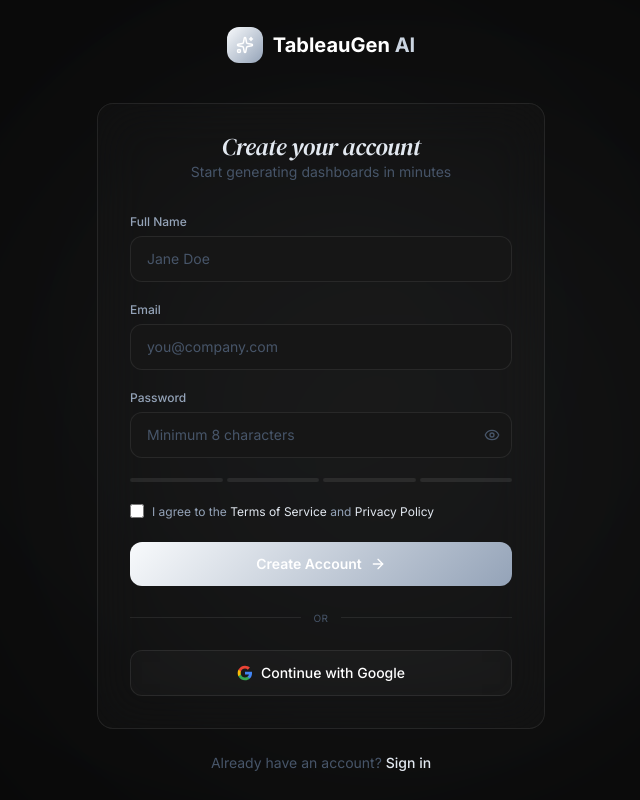
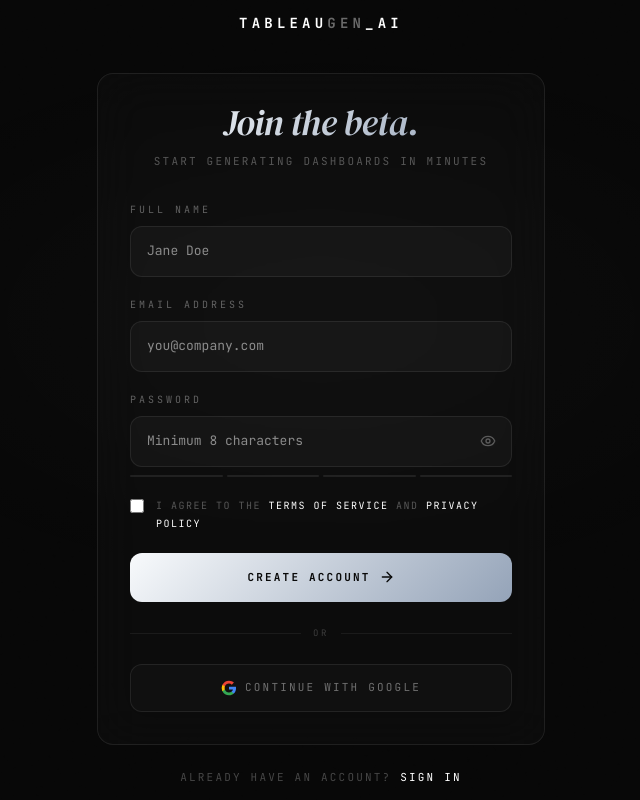
Before and after one commit to COZYkrish/TableauGen-AI, a React (Vite) app in the folder frontend/: page /signup in a window 1280 px wide. Shown: the whole page, without its empty margins (319-959 px from the left). Built offline with nearby package versions, Linux system fonts and the light colour scheme.

Commit message:
update LoginPage and SignupPage with the new aesthetic:"

```diff
--- a/frontend/src/pages/SignupPage.tsx
+++ b/frontend/src/pages/SignupPage.tsx
@@ -1,7 +1,7 @@
 import { useState } from 'react'
 import { Link, useNavigate } from 'react-router-dom'
 import { motion } from 'framer-motion'
-import { Sparkles, Eye, EyeOff, ArrowRight } from 'lucide-react'
+import { Eye, EyeOff, ArrowRight } from 'lucide-react'
 import { auth, setToken } from '@/lib/api'
 
 export default function SignupPage() {
@@ -10,7 +10,6 @@
   const [password, setPassword] = useState('')
   const [showPw, setShowPw] = useState(false)
   const [loading, setLoading] = useState(false)
-
   const navigate = useNavigate()
   const [error, setError] = useState<string | null>(null)
 
@@ -20,7 +19,6 @@
     setError(null)
     try {
       await auth.signup({ email, full_name: name, password })
-      // Auto-login after signup
       const token = await auth.login({ email, password })
       setToken(token.access_token)
       navigate('/app')
@@ -31,68 +29,147 @@
     }
   }
 
+  const pwStrength =
+    password.length >= 12 ? 4 : password.length >= 8 ? 3 : password.length >= 5 ? 2 : password.length > 0 ? 1 : 0
+
+  const strengthColors = ['rgba(255,255,255,0.08)', 'rgba(252,165,165,0.6)', 'rgba(252,211,77,0.7)', 'rgba(134,239,172,0.7)', 'rgba(134,239,172,1)']
+
+  const inputStyle = {
+    background: 'rgba(255,255,255,0.03)',
+    border: '1px solid rgba(255,255,255,0.08)',
+    fontFamily: 'var(--font-mono)',
+    fontSize: '13px',
+    color: '#fff',
+  }
+
+  const labelStyle = {
+    fontFamily: 'var(--font-mono)',
+    fontSize: '10px',
+    textTransform: 'uppercase' as const,
+    letterSpacing: '0.3em',
+    color: 'rgba(255,255,255,0.35)',
+  }
+
   return (
-    <div className="min-h-screen flex items-center justify-center bg-[var(--color-bg-deep)] px-4 relative overflow-hidden">
-      {/* Ambient glow */}
-      <div className="absolute top-1/4 right-1/4 w-[500px] h-[500px] bg-[var(--color-primary)] rounded-full blur-[200px] opacity-10 pointer-events-none" />
-      <div className="absolute bottom-1/3 left-1/3 w-[400px] h-[400px] bg-[var(--color-accent)] rounded-full blur-[200px] opacity-8 pointer-events-none" />
+    <div
+      className="min-h-screen flex items-center justify-center px-4 relative overflow-hidden noise-bg"
+      style={{ background: '#080808' }}
+    >
+      {/* Subtle radial glow */}
+      <div
+        className="absolute inset-0 pointer-events-none"
+        style={{
+          background: 'radial-gradient(ellipse 60% 50% at 50% 40%, rgba(255,255,255,0.025) 0%, transparent 70%)',
+        }}
+      />
 
       <motion.div
-        initial={{ opacity: 0, y: 20 }}
+        initial={{ opacity: 0, y: 30 }}
         animate={{ opacity: 1, y: 0 }}
-        transition={{ duration: 0.6 }}
+        transition={{ duration: 0.8, ease: [0.16, 1, 0.3, 1] }}
         className="w-full max-w-md relative z-10"
       >
-        {/* Logo */}
-        <Link to="/" className="flex items-center gap-2.5 justify-center mb-10">
-          <div className="w-9 h-9 rounded-xl gradient-primary flex items-center justify-center">
-            <Sparkles className="w-4.5 h-4.5 text-white" />
-          </div>
-          <span className="font-[var(--font-heading)] text-xl font-bold text-white">
-            TableauGen <span className="text-[var(--color-accent)]">AI</span>
+        {/* Brand */}
+        <Link to="/" className="flex items-center justify-center mb-10">
+          <span
+            className="text-sm font-bold tracking-[0.3em] uppercase text-white"
+            style={{ fontFamily: 'var(--font-mono)' }}
+          >
+            TABLEAU<span style={{ color: 'rgba(255,255,255,0.4)' }}>GEN</span>_AI
           </span>
         </Link>
 
         {/* Card */}
-        <div className="rounded-2xl glass p-8">
-          <h1 className="text-2xl font-bold text-center mb-1">Create your account</h1>
-          <p className="text-sm text-[var(--color-text-muted)] text-center mb-8">Start generating dashboards in minutes</p>
+        <div
+          className="rounded-2xl p-8"
+          style={{
+            background: 'rgba(255,255,255,0.02)',
+            backdropFilter: 'blur(24px)',
+            border: '1px solid rgba(255,255,255,0.08)',
+          }}
+        >
+          <h1
+            className="silver-gradient-text text-center mb-1"
+            style={{
+              fontFamily: 'var(--font-serif)',
+              fontStyle: 'italic',
+              fontSize: '36px',
+              lineHeight: 0.95,
+              fontWeight: 400,
+            }}
+          >
+            Join the beta.
+          </h1>
+          <p
+            className="text-center mb-8 mt-3"
+            style={{
+              fontFamily: 'var(--font-mono)',
+              color: 'rgba(255,255,255,0.3)',
+              fontSize: '11px',
+              textTransform: 'uppercase',
+              letterSpacing: '0.2em',
+            }}
+          >
+            Start generating dashboards in minutes
+          </p>
 
           <form onSubmit={handleSubmit} className="space-y-5">
             {error && (
-              <div className="px-4 py-3 rounded-lg bg-[var(--color-danger)]/10 border border-[var(--color-danger)]/30 text-sm text-[var(--color-danger)]">
+              <div
+                className="px-4 py-3 rounded-xl text-sm"
+                style={{
+                  background: 'rgba(252,165,165,0.05)',
+                  border: '1px solid rgba(252,165,165,0.2)',
+                  color: '#FCA5A5',
+                  fontFamily: 'var(--font-mono)',
+                  fontSize: '12px',
+                }}
+              >
                 {error}
               </div>
             )}
+
             {/* Full Name */}
             <div>
-              <label className="block text-xs font-medium text-[var(--color-text-secondary)] mb-1.5">Full Name</label>
+              <label className="block mb-2" style={labelStyle}>
+                Full Name
+              </label>
               <input
                 type="text"
                 value={name}
                 onChange={(e) => setName(e.target.value)}
                 placeholder="Jane Doe"
                 required
-                className="w-full px-4 py-3 rounded-xl bg-[var(--color-bg-surface)] border border-[var(--color-border)] text-sm text-white placeholder:text-[var(--color-text-muted)] focus:outline-none focus:border-[var(--color-primary)] focus:ring-1 focus:ring-[var(--color-primary)] transition-colors"
+                className="w-full px-4 py-3.5 rounded-xl text-white outline-none transition-all duration-300"
+                style={inputStyle}
+                onFocus={(e) => (e.currentTarget.style.borderColor = 'rgba(255,255,255,0.25)')}
+                onBlur={(e) => (e.currentTarget.style.borderColor = 'rgba(255,255,255,0.08)')}
               />
             </div>
 
             {/* Email */}
             <div>
-              <label className="block text-xs font-medium text-[var(--color-text-secondary)] mb-1.5">Email</label>
+              <label className="block mb-2" style={labelStyle}>
+                Email Address
+              </label>
               <input
                 type="email"
                 value={email}
                 onChange={(e) => setEmail(e.target.value)}
                 placeholder="you@company.com"
                 required
-                className="w-full px-4 py-3 rounded-xl bg-[var(--color-bg-surface)] border border-[var(--color-border)] text-sm text-white placeholder:text-[var(--color-text-muted)] focus:outline-none focus:border-[var(--color-primary)] focus:ring-1 focus:ring-[var(--color-primary)] transition-colors"
+                className="w-full px-4 py-3.5 rounded-xl text-white outline-none transition-all duration-300"
+                style={inputStyle}
+                onFocus={(e) => (e.currentTarget.style.borderColor = 'rgba(255,255,255,0.25)')}
+                onBlur={(e) => (e.currentTarget.style.borderColor = 'rgba(255,255,255,0.08)')}
               />
             </div>
 
             {/* Password */}
             <div>
-              <label className="block text-xs font-medium text-[var(--color-text-secondary)] mb-1.5">Password</label>
+              <label className="block mb-2" style={labelStyle}>
+                Password
+              </label>
               <div className="relative">
                 <input
                   type={showPw ? 'text' : 'password'}
@@ -101,44 +178,63 @@
                   placeholder="Minimum 8 characters"
                   required
                   minLength={8}
-                  className="w-full px-4 py-3 rounded-xl bg-[var(--color-bg-surface)] border border-[var(--color-border)] text-sm text-white placeholder:text-[var(--color-text-muted)] focus:outline-none focus:border-[var(--color-primary)] focus:ring-1 focus:ring-[var(--color-primary)] transition-colors pr-11"
+                  className="w-full px-4 py-3.5 pr-12 rounded-xl text-white outline-none transition-all duration-300"
+                  style={inputStyle}
+                  onFocus={(e) => (e.currentTarget.style.borderColor = 'rgba(255,255,255,0.25)')}
+                  onBlur={(e) => (e.currentTarget.style.borderColor = 'rgba(255,255,255,0.08)')}
                 />
                 <button
                   type="button"
                   onClick={() => setShowPw(!showPw)}
-                  className="absolute right-3 top-1/2 -translate-y-1/2 text-[var(--color-text-muted)] hover:text-white transition-colors"
+                  className="absolute right-4 top-1/2 -translate-y-1/2 transition-colors hover:text-white"
+                  style={{ color: 'rgba(255,255,255,0.3)' }}
                 >
                   {showPw ? <EyeOff className="w-4 h-4" /> : <Eye className="w-4 h-4" />}
                 </button>
               </div>
-            </div>
 
-            {/* Password strength indicator */}
-            <div className="flex gap-1">
+              {/* Password strength */}
+              <div className="flex gap-1 mt-2">
                 {[1, 2, 3, 4].map((i) => (
                   <div
                     key={i}
-                  className="h-1 flex-1 rounded-full transition-colors"
+                    className="h-0.5 flex-1 rounded-full transition-all duration-300"
                     style={{
-                    backgroundColor:
-                      password.length >= i * 3
-                        ? password.length >= 12
-                          ? 'var(--color-success)'
-                          : password.length >= 8
-                          ? 'var(--color-warning)'
-                          : 'var(--color-danger)'
-                        : 'var(--color-border)',
+                      background: pwStrength >= i ? strengthColors[pwStrength] : 'rgba(255,255,255,0.08)',
                     }}
                   />
                 ))}
               </div>
+            </div>
 
             {/* Terms */}
-            <div className="flex items-start gap-2">
-              <input type="checkbox" id="terms" required className="w-3.5 h-3.5 rounded accent-[var(--color-primary)] mt-0.5" />
-              <label htmlFor="terms" className="text-xs text-[var(--color-text-secondary)] leading-relaxed">
-                I agree to the <a href="#" className="text-[var(--color-primary)] hover:underline">Terms of Service</a> and{' '}
-                <a href="#" className="text-[var(--color-primary)] hover:underline">Privacy Policy</a>
+            <div className="flex items-start gap-3">
+              <input
+                type="checkbox"
+                id="terms"
+                required
+                className="w-3.5 h-3.5 rounded mt-0.5 flex-shrink-0"
+                style={{ accentColor: '#E2E8F0' }}
+              />
+              <label
+                htmlFor="terms"
+                style={{
+                  fontFamily: 'var(--font-mono)',
+                  fontSize: '10px',
+                  textTransform: 'uppercase',
+                  letterSpacing: '0.15em',
+                  color: 'rgba(255,255,255,0.3)',
+                  lineHeight: 1.8,
+                }}
+              >
+                I agree to the{' '}
+                <a href="#" className="text-white hover:opacity-70 transition-opacity">
+                  Terms of Service
+                </a>{' '}
+                and{' '}
+                <a href="#" className="text-white hover:opacity-70 transition-opacity">
+                  Privacy Policy
+                </a>
               </label>
             </div>
 
@@ -146,33 +242,75 @@
             <button
               type="submit"
               disabled={loading}
-              className="w-full flex items-center justify-center gap-2 px-6 py-3 rounded-xl text-sm font-semibold text-white gradient-primary hover:opacity-90 disabled:opacity-60 transition-all"
+              className="w-full flex items-center justify-center gap-2 py-4 rounded-xl font-bold silver-btn transition-all disabled:opacity-50"
+              style={{ fontFamily: 'var(--font-mono)', fontSize: '11px', letterSpacing: '0.2em' }}
             >
               {loading ? (
-                <div className="w-4 h-4 border-2 border-white/30 border-t-white rounded-full animate-spin" />
+                <div className="w-4 h-4 rounded-full border-2 border-black/30 border-t-black animate-spin" />
               ) : (
-                <>Create Account <ArrowRight className="w-4 h-4" /></>
+                <>
+                  CREATE ACCOUNT <ArrowRight className="w-4 h-4" />
+                </>
               )}
             </button>
           </form>
 
           {/* Divider */}
           <div className="flex items-center gap-3 my-6">
-            <div className="flex-1 h-px bg-[var(--color-border)]" />
-            <span className="text-[10px] uppercase tracking-wider text-[var(--color-text-muted)]">or</span>
-            <div className="flex-1 h-px bg-[var(--color-border)]" />
+            <div className="flex-1 h-px" style={{ background: 'rgba(255,255,255,0.06)' }} />
+            <span
+              style={{
+                fontFamily: 'var(--font-mono)',
+                fontSize: '9px',
+                textTransform: 'uppercase',
+                letterSpacing: '0.3em',
+                color: 'rgba(255,255,255,0.2)',
+              }}
+            >
+              or
+            </span>
+            <div className="flex-1 h-px" style={{ background: 'rgba(255,255,255,0.06)' }} />
           </div>
 
           {/* Google */}
-          <button className="w-full flex items-center justify-center gap-2 px-6 py-3 rounded-xl text-sm font-medium text-white glass hover:bg-white/5 transition-colors">
-            <svg className="w-4 h-4" viewBox="0 0 24 24"><path fill="#4285F4" d="M22.56 12.25c0-.78-.07-1.53-.2-2.25H12v4.26h5.92a5.06 5.06 0 0 1-2.2 3.32v2.77h3.57c2.08-1.92 3.28-4.74 3.28-8.1z"/><path fill="#34A853" d="M12 23c2.97 0 5.46-.98 7.28-2.66l-3.57-2.77c-.98.66-2.23 1.06-3.71 1.06-2.86 0-5.29-1.93-6.16-4.53H2.18v2.84C3.99 20.53 7.7 23 12 23z"/><path fill="#FBBC05" d="M5.84 14.09c-.22-.66-.35-1.36-.35-2.09s.13-1.43.35-2.09V7.07H2.18C1.43 8.55 1 10.22 1 12s.43 3.45 1.18 4.93l2.85-2.22.81-.62z"/><path fill="#EA4335" d="M12 5.38c1.62 0 3.06.56 4.21 1.64l3.15-3.15C17.45 2.09 14.97 1 12 1 7.7 1 3.99 3.47 2.18 7.07l3.66 2.84c.87-2.6 3.3-4.53 6.16-4.53z"/></svg>
+          <button
+            className="w-full flex items-center justify-center gap-2 py-3.5 rounded-xl transition-all duration-300"
+            style={{
+              background: 'rgba(255,255,255,0.02)',
+              border: '1px solid rgba(255,255,255,0.08)',
+              fontFamily: 'var(--font-mono)',
+              fontSize: '11px',
+              textTransform: 'uppercase',
+              letterSpacing: '0.2em',
+              color: 'rgba(255,255,255,0.4)',
+            }}
+            onMouseEnter={(e) => (e.currentTarget.style.borderColor = 'rgba(255,255,255,0.2)')}
+            onMouseLeave={(e) => (e.currentTarget.style.borderColor = 'rgba(255,255,255,0.08)')}
+          >
+            <svg className="w-4 h-4" viewBox="0 0 24 24">
+              <path fill="#4285F4" d="M22.56 12.25c0-.78-.07-1.53-.2-2.25H12v4.26h5.92a5.06 5.06 0 0 1-2.2 3.32v2.77h3.57c2.08-1.92 3.28-4.74 3.28-8.1z" />
+              <path fill="#34A853" d="M12 23c2.97 0 5.46-.98 7.28-2.66l-3.57-2.77c-.98.66-2.23 1.06-3.71 1.06-2.86 0-5.29-1.93-6.16-4.53H2.18v2.84C3.99 20.53 7.7 23 12 23z" />
+              <path fill="#FBBC05" d="M5.84 14.09c-.22-.66-.35-1.36-.35-2.09s.13-1.43.35-2.09V7.07H2.18C1.43 8.55 1 12 1 12s.43 3.45 1.18 4.93l2.85-2.22.81-.62z" />
+              <path fill="#EA4335" d="M12 5.38c1.62 0 3.06.56 4.21 1.64l3.15-3.15C17.45 2.09 14.97 1 12 1 7.7 1 3.99 3.47 2.18 7.07l3.66 2.84c.87-2.6 3.3-4.53 6.16-4.53z" />
+            </svg>
             Continue with Google
           </button>
         </div>
 
-        <p className="text-sm text-[var(--color-text-muted)] text-center mt-6">
+        <p
+          className="text-center mt-6"
+          style={{
+            fontFamily: 'var(--font-mono)',
+            fontSize: '11px',
+            textTransform: 'uppercase',
+            letterSpacing: '0.2em',
+            color: 'rgba(255,255,255,0.25)',
+          }}
+        >
           Already have an account?{' '}
-          <Link to="/login" className="text-[var(--color-primary)] hover:text-[var(--color-primary-light)] font-medium">Sign in</Link>
+          <Link to="/login" className="text-white hover:opacity-70 transition-opacity">
+            Sign in
+          </Link>
         </p>
       </motion.div>
     </div>
```
Lines whose indentation alone changed are shown as unchanged.
